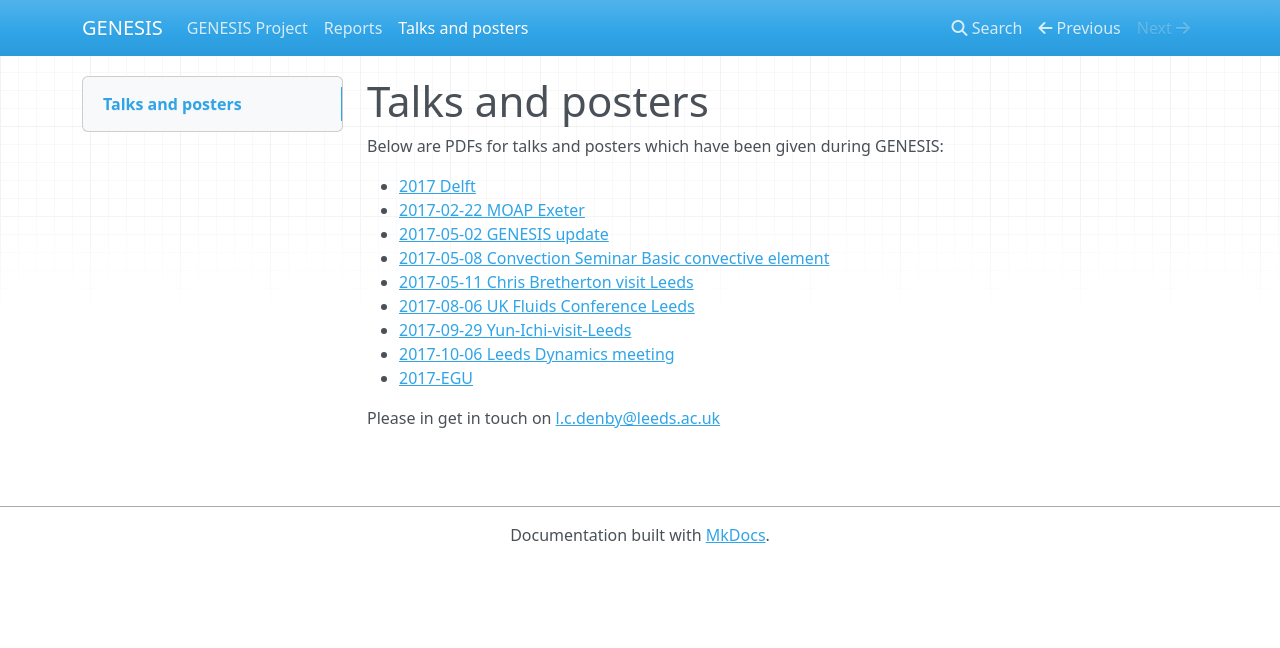
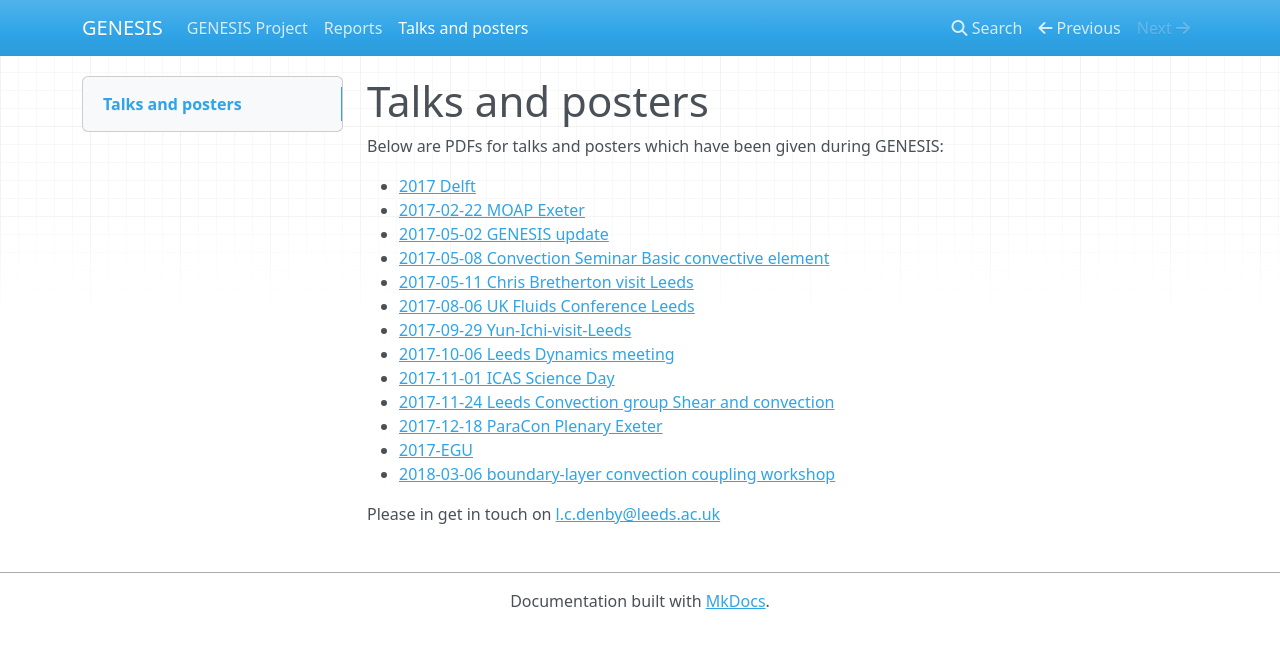
Before and after one commit to leifdenby/GENESIS-website, an MkDocs documentation site: the page built from docs/talks_and_posters.md, in a window 1280 px wide. Shown: the top 648 px of the page. Built offline with MkDocs 1.6.1, drawn with Linux system fonts in a browser that asks for light colours; nearby versions of some CDN libraries.

Commit message:
add recent presentations

```diff
--- a/docs/talks_and_posters.md
+++ b/docs/talks_and_posters.md
@@ -11,6 +11,10 @@ Below are PDFs for talks and posters which have been given during GENESIS:
 - [2017-08-06 UK Fluids Conference Leeds](files/presentations/2017-08-06_UK_Fluids_Conference_Leeds.pdf)
 - [2017-09-29 Yun-Ichi-visit-Leeds](files/presentations/2017-09-29_Yun-Ichi-visit-Leeds.pdf)
 - [2017-10-06 Leeds Dynamics meeting](files/presentations/2017-10-06_Leeds_Dynamics_meeting.pdf)
+- [2017-11-01 ICAS Science Day](files/presentations/2017-11-01_ICAS_Science_Day.pdf)
+- [2017-11-24 Leeds Convection group  Shear and convection](files/presentations/2017-11-24_Leeds_Convection_group__Shear_and_convection.pdf)
+- [2017-12-18 ParaCon Plenary Exeter](files/presentations/2017-12-18_ParaCon_Plenary_Exeter.pdf)
 - [2017-EGU](files/posters/2017-EGU.pdf)
+- [2018-03-06 boundary-layer convection coupling workshop](files/presentations/2018-03-06_boundary-layer_convection_coupling_workshop.pdf)
 
 Please in get in touch on <l.c.denby@leeds.ac.uk>
```
Also changed, not shown: 4 other files.
